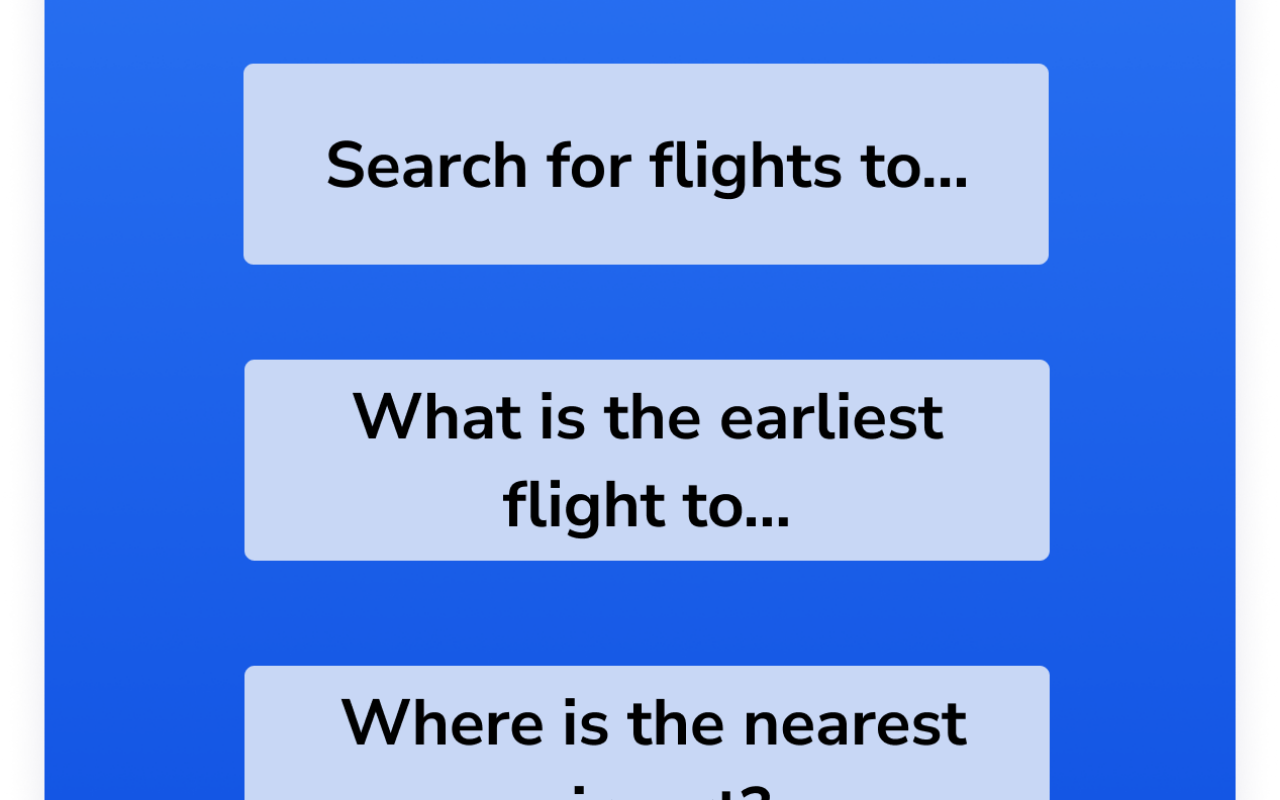
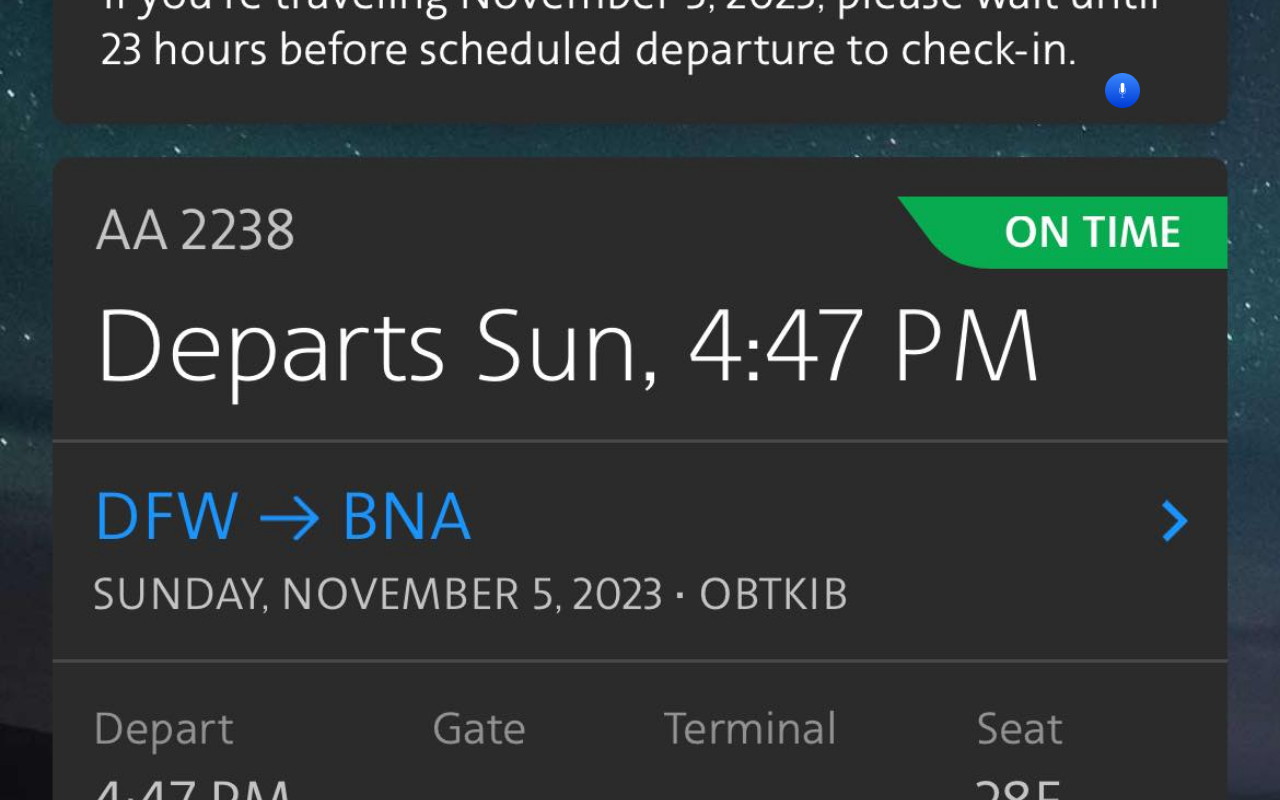
Before and after one commit to Aayush000/BEHackathon2023, a React (Create React App) app in the folder Frontend/: page / in a window 1280 px wide. Built offline with nearby package versions, Linux system fonts and the light colour scheme.

Commit message:
Added few more pages and did some management in code

```diff
--- a/Frontend/package.json
+++ b/Frontend/package.json
@@ -10,6 +10,7 @@
     "axios": "^1.6.0",
     "react": "^18.2.0",
     "react-dom": "^18.2.0",
+    "react-router-dom": "^6.18.0",
     "react-scripts": "5.0.1",
     "web-vitals": "^2.1.4"
   },
--- a/Frontend/src/App.js
+++ b/Frontend/src/App.js
@@ -1,20 +1,43 @@
+// App.js
 import React from "react";
-import "./App.css"; // You can create a separate CSS file for your App component
-import backgroundImage from "./images/background.jpg"; // Path to the background image
-import microphoneImage from "./images/microphone.png";
+import { BrowserRouter as Router, Routes, Route } from "react-router-dom";
+import "./App.css";
+import HomePage from "./components/HomePage"; // Adjust the path if necessary
+import NextPage from "./components/NextPage"; // Make sure this path is correct
 import QuestionsPage from "./components/QuestionsPage";
 
 const App = () => {
   return (
-    // <div className="app" style={{ backgroundImage: `url(${backgroundImage})` }}>
-    //   <img src={microphoneImage} alt="Microphone" className="microphone-logo" />
-    //   {/* Your component content */}
-    // </div>
-    <QuestionsPage />
+    <Router>
+      <Routes>
+        <Route path="/" element={<HomePage />} />
+        <Route path="/question-page" element={<QuestionsPage />} />
+        <Route path="/next-page" element={<NextPage />} />
+        {/* Define other Routes here if necessary */}
+      </Routes>
+    </Router>
   );
 };
 
 export default App;
+
+// import React from "react";
+// import "./App.css"; // You can create a separate CSS file for your App component
+// import backgroundImage from "./images/background.jpg"; // Path to the background image
+// import microphoneImage from "./images/microphone.png";
+// import QuestionsPage from "./components/QuestionsPage";
+
+// const App = () => {
+//   return (
+//     <div className="app" style={{ backgroundImage: `url(${backgroundImage})` }}>
+//       <img src={microphoneImage} alt="Microphone" className="microphone-logo" />
+//       {/* Your component content */}
+//     </div>
+//     // <QuestionsPage />
+//   );
+// };
+
+// export default App;
 
 // import { useState } from 'react'
 // import axios from "axios";
--- /dev/null
+++ b/Frontend/src/components/HomePage.js
@@ -0,0 +1,22 @@
+// HomePage.js
+import React from "react";
+import backgroundImage from "../images/background.jpg";
+import microphoneImage from "../images/microphone.png";
+import { Link } from "react-router-dom";
+
+const HomePage = () => {
+  return (
+    <div className="app" style={{ backgroundImage: `url(${backgroundImage})` }}>
+      <Link to="/next-page">
+        <img
+          src={microphoneImage}
+          alt="Microphone"
+          className="microphone-logo"
+        />
+      </Link>
+      {/* Your homepage content */}
+    </div>
+  );
+};
+
+export default HomePage;
--- a/Frontend/src/components/QuestionsPage.js
+++ b/Frontend/src/components/QuestionsPage.js
@@ -2,7 +2,7 @@
 import "../CSS/QuestionsPage.css"; // You can create a separate CSS file for your App component
 import backgroundImage from "../images/questions.png"; // Path to the background image
 
-const App = () => {
+const QuestionsPage = () => {
   return (
     <div
       className="questionsPage"
@@ -13,4 +13,4 @@
   );
 };
 
-export default App;
+export default QuestionsPage;
```
Also changed, not shown: 1 other file (tests, documents, lock files or other folders).
